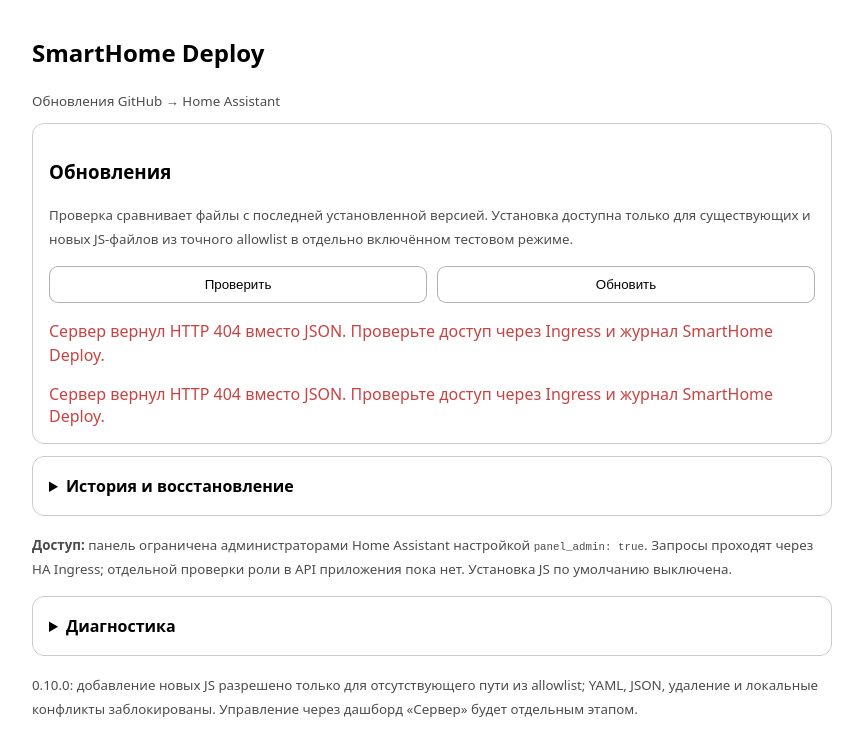
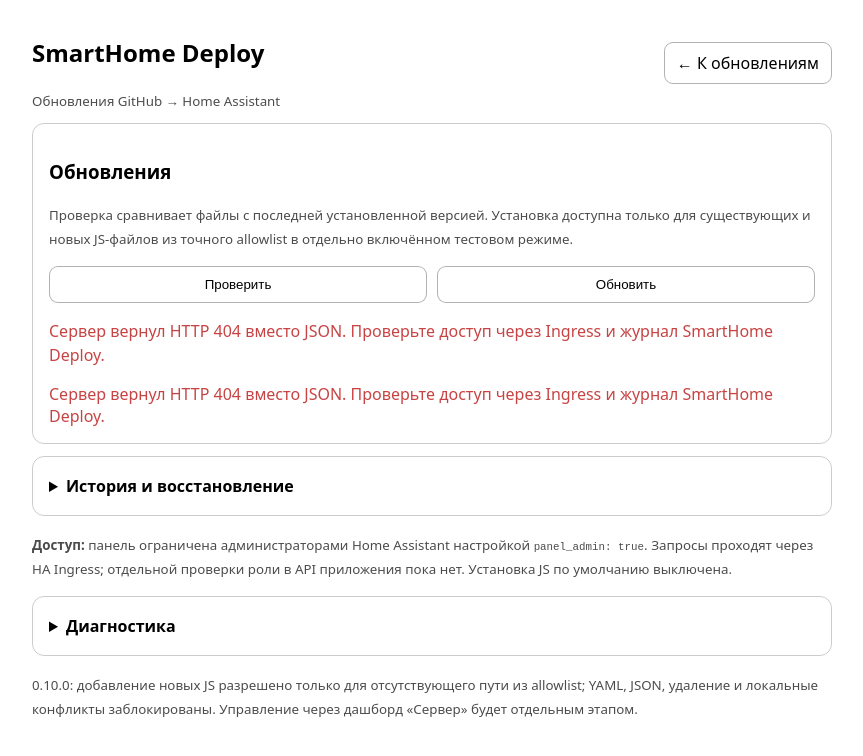
Before and after one commit to PheronIIx/SmartHome-HAOS-Apps, a plain HTML site: page smarthome-deploy/app/index.html in a window 1280 px wide. Shown: the whole page, without its empty margins (208-1071 px from the left). Drawn offline with Linux system fonts and the light colour scheme; no server answers.

Commit message:
fix(deploy): add HA dashboard back link and bump rc.5

```diff
--- a/smarthome-deploy/app/index.html
+++ b/smarthome-deploy/app/index.html
@@ -2,14 +2,14 @@
 <html lang="ru"><head><meta charset="utf-8"><meta name="viewport" content="width=device-width,initial-scale=1">
 <title>SmartHome Deploy</title><style>
 :root{color-scheme:light dark;font-family:system-ui,sans-serif}body{margin:0;padding:16px;background:Canvas;color:CanvasText}
-main{max-width:800px;margin:auto}.top{display:flex;align-items:center;justify-content:space-between;gap:12px}
+main{max-width:800px;margin:auto}.top{display:flex;align-items:center;justify-content:space-between;gap:12px;flex-wrap:wrap}.back-link{display:inline-flex;align-items:center;gap:6px;padding:9px 12px;border:1px solid color-mix(in srgb,CanvasText 30%,transparent);border-radius:9px;color:CanvasText;text-decoration:none;white-space:nowrap}.back-link:hover,.back-link:focus-visible{background:color-mix(in srgb,CanvasText 8%,Canvas);outline-offset:2px}
 small{opacity:.7}.card{border:1px solid color-mix(in srgb,CanvasText 20%,transparent);border-radius:12px;padding:16px;margin:12px 0}
 button{padding:10px 15px;border-radius:9px;border:1px solid color-mix(in srgb,CanvasText 30%,transparent);background:Canvas;color:CanvasText;cursor:pointer}
 .status{font-weight:600}.ok{color:#2d9d61}.warn{color:#c77e0d}.error{color:#c84343}
 .file{display:flex;justify-content:space-between;align-items:center;gap:12px;padding:10px 0;border-top:1px solid color-mix(in srgb,CanvasText 14%,transparent);overflow-wrap:anywhere}
 .file code{font-size:.82rem}.file-actions{display:flex;gap:10px;align-items:center;flex-wrap:wrap;justify-content:flex-end}.diff-button{padding:6px 10px;font-size:.85rem}.diff-details{padding:12px;margin:0 0 8px;background:color-mix(in srgb,CanvasText 5%,Canvas);border-radius:8px;min-width:0}.diff-details pre{max-height:460px;overflow:auto;font:12px/1.5 ui-monospace,monospace;white-space:pre;tab-size:2}.diff-details p{font-size:.85rem}.diff-add{color:#248b51}.diff-remove{color:#c84343}.diff-context{opacity:.8}@media(max-width:500px){body{padding:10px}.file{align-items:flex-start;flex-wrap:wrap}.file-actions{width:100%;justify-content:space-between}}.file span{white-space:nowrap}p{line-height:1.5}details.card>summary{cursor:pointer;padding:2px 0}details.card>section{border-top:1px solid color-mix(in srgb,CanvasText 14%,transparent);padding-top:10px;margin-top:14px}details.card>section h3{margin-bottom:6px}.file-actions>button{flex:1}
 </style></head><body><main>
-<div class="top"><div><h2>SmartHome Deploy</h2><small>Обновления GitHub → Home Assistant</small></div></div>
+<div class="top"><div><h2>SmartHome Deploy</h2><small>Обновления GitHub → Home Assistant</small></div><a class="back-link" href="/dashboard-server/updates" target="_top" aria-label="Вернуться к обновлениям на панели Сервер">← К обновлениям</a></div>
 <div class="card"><h3>Обновления</h3>
 <p><small>Проверка сравнивает файлы с последней установленной версией. Установка доступна только для существующих и новых JS-файлов из точного allowlist в отдельно включённом тестовом режиме.</small></p>
 <div class="file-actions"><button id="sync-check" type="button">Проверить</button> <button id="batch-prepare" type="button">Обновить</button></div>
```
